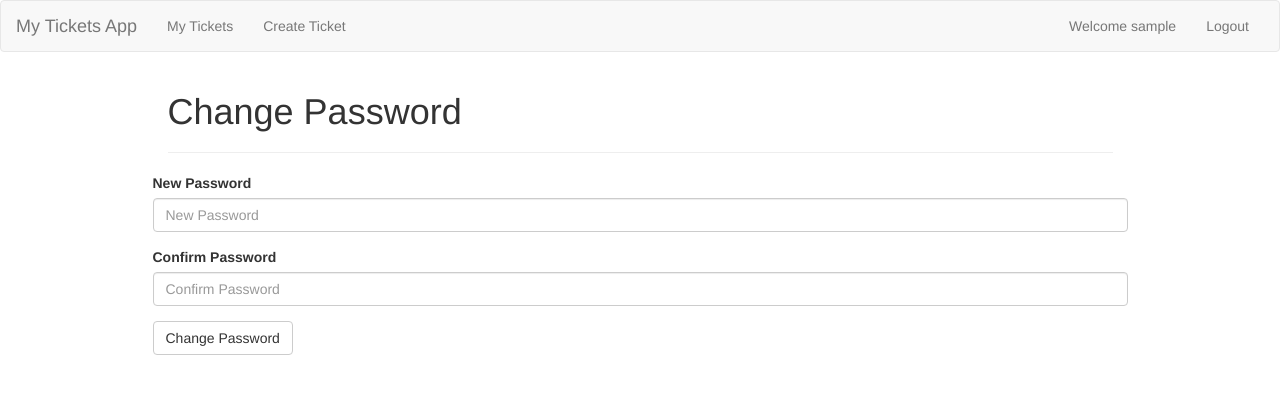
After one commit to German91/django-tickets, a Django app: a page that uses templates/auth/change_password.html in a window 1280 px wide. The commit adds this page. Shown: the top 394 px of the page. Run offline with Django 3.2, Linux system fonts and the light colour scheme; the visitor is signed in with stand-in values (Sample User, id 1); some libraries are stand-ins or nearby versions.

Commit message:
Added change password

```diff
--- a/authentication/forms.py
+++ b/authentication/forms.py
@@ -25,3 +25,15 @@ class RegisterForm(forms.ModelForm):
         if user:
             raise forms.ValidationError('Username already in use')
         return username
+
+class ChangePasswordForm(forms.Form):
+    password1 = forms.CharField(label='New Password', min_length=6, widget=forms.PasswordInput)
+    password2 = forms.CharField(label='Confirm Password', min_length=6, widget=forms.PasswordInput)
+
+    def clean_password2(self):
+        password1 = self.cleaned_data.get('password1')
+        password2 = self.cleaned_data.get('password2')
+
+        if password2 != password1:
+            raise forms.ValidationError('Password does not match')
+        return password2
--- a/authentication/views.py
+++ b/authentication/views.py
@@ -5,8 +5,9 @@ from django.shortcuts import render, redirect, get_object_or_404
 from django.contrib.auth import authenticate, login
 from django.contrib.auth.decorators import login_required
 from django.contrib.auth.models import User
+from django.contrib import messages
 
-from .forms import RegisterForm
+from .forms import RegisterForm, ChangePasswordForm
 
 
 def register(request):
@@ -42,3 +43,21 @@ def profile(request):
         user.save()
         return redirect('profile')
     return render(request, 'auth/profile.html')
+
+@login_required
+def change_password(request):
+    form = ChangePasswordForm()
+    if request.method == 'POST':
+        form = ChangePasswordForm(request.POST)
+        if form.is_valid():
+            password1 = form.cleaned_data.get('password1')
+            user = get_object_or_404(User, username=request.user.username)
+            user.set_password(password1)
+            user.save()
+
+            auth = authenticate(username=user.username, password=password1)
+
+            if auth is not None:
+                login(request, auth)
+                messages.add_message(request, messages.SUCCESS, 'Password successfully changed')
+    return render(request, 'auth/change_password.html', {'form': form})
--- a/mytickets/urls.py
+++ b/mytickets/urls.py
@@ -1,7 +1,7 @@
 from django.conf.urls import url, include
 from django.contrib import admin
 from django.contrib.auth import views
-from authentication.views import register
+from authentication.views import register, change_password
 
 urlpatterns = [
     url(r'^admin/', admin.site.urls),
@@ -10,4 +10,5 @@ urlpatterns = [
     url(r'^logout/$', views.logout, name='logout'),
     url(r'^$', views.login, name='login', kwargs={'redirect_authenticated_user': True}),
     url(r'^accounts/', include('authentication.urls')),
+    url(r'^accounts/change-password', change_password, name='change-password'),
 ]
--- /dev/null
+++ b/templates/auth/change_password.html
@@ -0,0 +1,22 @@
+{% extends "base.html" %}
+
+{% load bootstrap3 %}
+
+{% block content %}
+  <div class="row">
+    <div class="col-xs-12 col-sm-10 col-sm-offset-1">
+      <h1>Change Password</h1>
+      <hr>
+
+      {% bootstrap_messages %}
+
+      <form class="form-horizontal" method="POST">{% csrf_token %}
+        {% bootstrap_form form %}
+
+        <div class="form-group">
+          <button type="submit" class="btn btn-default">Change Password</button>
+        </div>
+      </form>
+    </div>
+  </div>
+{% endblock content %}
--- a/templates/auth/profile.html
+++ b/templates/auth/profile.html
@@ -17,6 +17,10 @@
                     <button type="submit" class="btn btn-default">Update</button>
                 </div>
             </form>
+
+            <div class="text-center">
+                <a href="{% url 'change-password' %}">Change your password</a>
+            </div>
         </div>
     </div>
 {% endblock content %}
--- a/tickets/urls.py
+++ b/tickets/urls.py
@@ -1,3 +1,6 @@
+"""
+Ticket Urls
+"""
 from django.conf.urls import url
 
 from . import views
```
Also changed, not shown: authentication/migrations/__init__.py (deleted), tickets/migrations/0001_initial.py, tickets/migrations/0002_ticket_slug.py (deleted).
